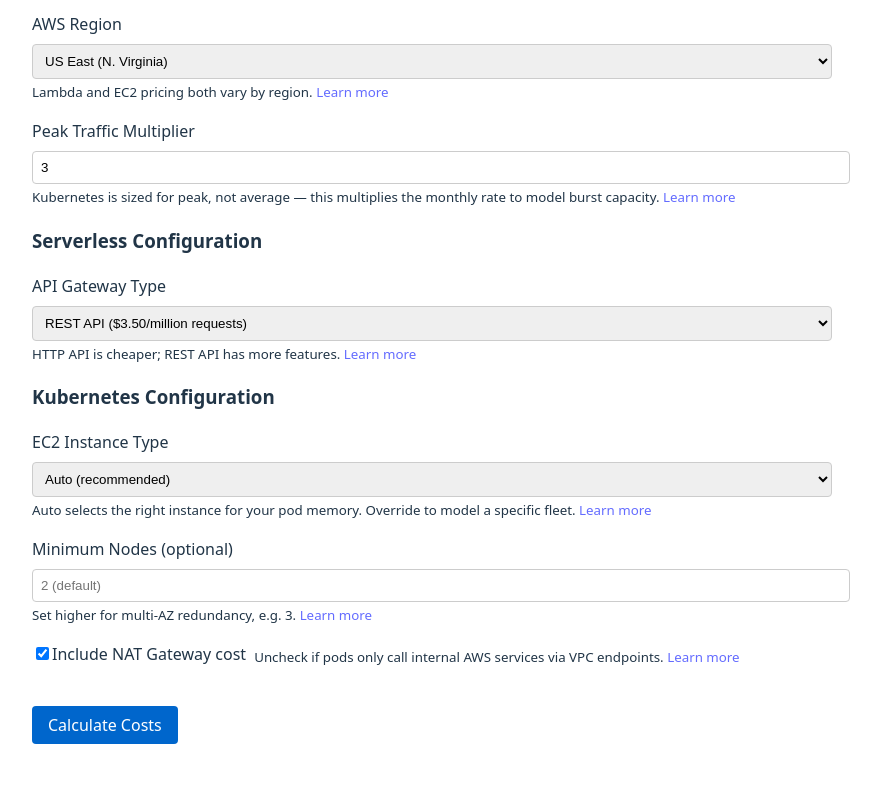
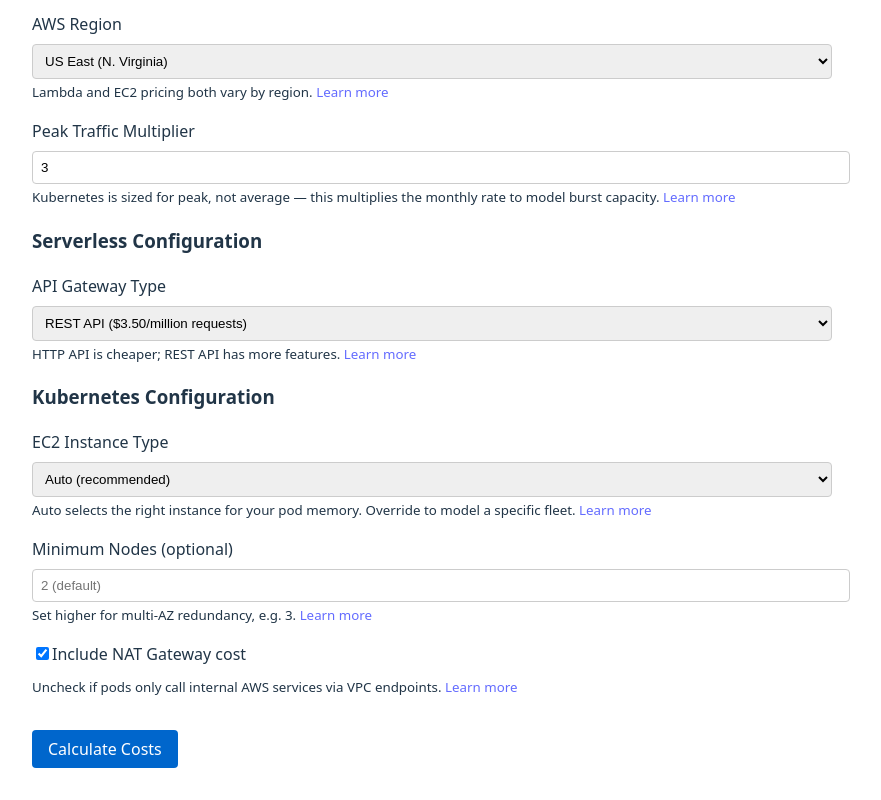
Before and after one commit to B3nCr/serverless-estimator, a React (Vite) app in the folder frontend/: page / in a window 1280 px wide. Shown: the part 695-1495 px from the top of the page, without its empty margins (208-1089 px from the left). Before the commit the page ends 1471 px from the top, so only its background shows below. Built offline with nearby package versions, Linux system fonts and the light colour scheme; no server answers.

Commit message:
Moved form hint to below control

```diff
--- a/frontend/src/components/CostEstimatorForm.tsx
+++ b/frontend/src/components/CostEstimatorForm.tsx
@@ -184,7 +184,8 @@
         </small>
       </div>
 
-      <div className="form-group checkbox-group">
+      <div className="form-group">
+        <div className="checkbox-group">
           <label htmlFor="natGateway">
             <input
               type="checkbox"
@@ -195,6 +196,7 @@
             />
             Include NAT Gateway cost
           </label>
+        </div>
         <small className="form-hint">
           Uncheck if pods only call internal AWS services via VPC endpoints. <Link to="/docs#nat-gateway">Learn more</Link>
         </small>
```
Lines whose indentation alone changed are shown as unchanged.
